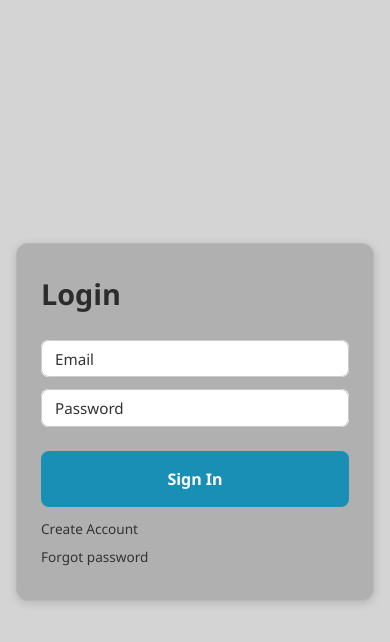
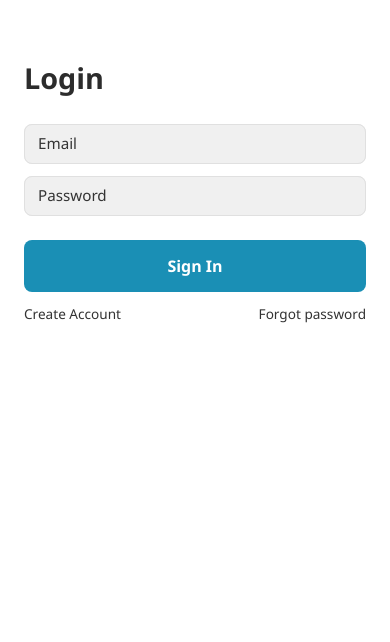
Before and after one commit to himandhi/Expense-tracker, a React (Vite) app: page /login in a window 390 px wide. Shown: the top 642 px of the page. Built offline with nearby package versions, Linux system fonts and the light colour scheme.

Commit message:
feat: add mobile responsive design for all pages

```diff
--- a/src/pages/ForgotPasswordPage.jsx
+++ b/src/pages/ForgotPasswordPage.jsx
@@ -1,18 +1,9 @@
 // ============================================================
 // FILE: src/pages/ForgotPasswordPage.jsx
-// PURPOSE: Reset Password page — matching reference image
-// TECH: React + Material UI + styled-components + Formik + Yup
-//
-// THIS PAGE IS SIMPLER THAN LOGIN/REGISTER:
-// - Only ONE field (Email)
-// - One button (Send Password Reset Link)
-// - One link (Back → goes to Login)
+// UPDATED: Mobile responsive — card disappears on small screens
 // ============================================================
 
 import React, { useState } from "react";
-// ↑ NEW: We import useState here to show a success message
-//   after the user submits the form.
-
 import { useFormik } from "formik";
 import * as Yup from "yup";
 import { Box, Typography, TextField, Button, Link } from "@mui/material";
@@ -21,9 +12,6 @@ import { useNavigate } from "react-router-dom";
 
 // ─────────────────────────────────────────────────────────────
 // STYLED COMPONENTS
-// Same pattern as Login and Register pages.
-// You'll notice these are reused — later you can move them
-// to a shared file like src/styles/AuthStyles.js
 // ─────────────────────────────────────────────────────────────
 
 const PageWrapper = styled.div`
@@ -35,7 +23,9 @@ const PageWrapper = styled.div`
   background-color: #d4d4d4;
 
   @media (max-width: 600px) {
-    padding: 16px;
+    background-color: #ffffff;
+    align-items: flex-start;
+    padding-top: 60px;
   }
 `;
 
@@ -49,7 +39,11 @@ const ResetCard = styled.div`
   box-shadow: 0 2px 10px rgba(0, 0, 0, 0.15);
 
   @media (max-width: 600px) {
-    padding: 32px 24px;
+    background-color: transparent;
+    border: none;
+    border-radius: 0;
+    box-shadow: none;
+    padding: 0 24px;
     max-width: 100%;
   }
 `;
@@ -92,8 +86,14 @@ const StyledTextField = styled(TextField)`
     }
 
     @media (max-width: 600px) {
+      background-color: #f0f0f0;
+
       .MuiOutlinedInput-root {
-        font-size: 0.9rem;
+        background-color: #f0f0f0;
+
+        fieldset {
+          border-color: #e0e0e0;
+        }
       }
     }
   }
@@ -119,24 +119,13 @@ const StyledButton = styled(Button)`
       background-color: #7ec4d9;
       color: #ffffff;
     }
-
-    @media (max-width: 600px) {
-      padding: 14px;
-    }
   }
 `;
 
 const BackLinkWrapper = styled.div`
   margin-top: 12px;
-
-  @media (max-width: 400px) {
-    text-align: left;
-  }
 `;
 
-// ── Success message styled component ──
-// NEW CONCEPT: This only appears AFTER the form is submitted.
-// We use useState to toggle its visibility.
 const SuccessMessage = styled.div`
   background-color: #e8f5e9;
   color: #2e7d32;
@@ -149,7 +138,6 @@ const SuccessMessage = styled.div`
 
 // ─────────────────────────────────────────────────────────────
 // VALIDATION SCHEMA
-// Only email is needed — simpler than Login/Register
 // ─────────────────────────────────────────────────────────────
 
 const validationSchema = Yup.object({
@@ -160,31 +148,17 @@ const validationSchema = Yup.object({
 
 // ─────────────────────────────────────────────────────────────
 // THE FORGOT PASSWORD COMPONENT
-//
-// NEW CONCEPT: Success state
-// After the user submits, we show a green success message
-// instead of navigating away. This is common for "reset
-// password" flows — the user stays on the page and sees
-// confirmation that the email was sent.
 // ─────────────────────────────────────────────────────────────
 
 const ForgotPasswordPage = () => {
   const navigate = useNavigate();
-
-  // State to track if the form was submitted successfully
   const [submitted, setSubmitted] = useState(false);
 
   const formik = useFormik({
-    initialValues: {
-      email: "",
-    },
+    initialValues: { email: "" },
     validationSchema: validationSchema,
     onSubmit: (values) => {
       console.log("Password reset requested for:", values.email);
-
-      // Show success message
-      // In a real app, you'd call your backend API here to
-      // send the actual reset email, then show this message.
       setSubmitted(true);
     },
   });
@@ -192,7 +166,6 @@ const ForgotPasswordPage = () => {
   return (
     <PageWrapper>
       <ResetCard>
-        {/* ── HEADING ── */}
         <Typography
           variant="h4"
           component="h1"
@@ -207,15 +180,6 @@ const ForgotPasswordPage = () => {
           Reset Password
         </Typography>
 
-        {/*
-          NEW CONCEPT: Conditional rendering with &&
-
-          {submitted && <SuccessMessage>...</SuccessMessage>}
-
-          This is a shorthand for: if submitted is true, show the message.
-          Unlike the ternary (condition ? a : b), the && operator
-          only shows something when true — nothing when false.
-        */}
         {submitted && (
           <SuccessMessage>
             Password reset link has been sent to your email!
@@ -223,7 +187,6 @@ const ForgotPasswordPage = () => {
         )}
 
         <Box component="form" onSubmit={formik.handleSubmit} noValidate>
-          {/* ── EMAIL FIELD ── */}
           <StyledTextField
             fullWidth
             id="email"
@@ -239,32 +202,21 @@ const ForgotPasswordPage = () => {
             helperText={formik.touched.email && formik.errors.email}
           />
 
-          {/* ── SUBMIT BUTTON ── */}
-          <StyledButton
-            type="submit"
-            variant="contained"
-            disableElevation
-          >
+          <StyledButton type="submit" variant="contained" disableElevation>
             Send Password Reset Link
           </StyledButton>
 
-          {/* ── BACK LINK ── */}
           <BackLinkWrapper>
             <Link
               href="/login"
               underline="none"
-              onClick={(e) => {
-                e.preventDefault();
-                navigate("/login");
-              }}
+              onClick={(e) => { e.preventDefault(); navigate("/login"); }}
               sx={{
                 color: "#333333",
                 fontSize: "0.85rem",
                 fontWeight: 500,
                 cursor: "pointer",
-                "&:hover": {
-                  textDecoration: "underline",
-                },
+                "&:hover": { textDecoration: "underline" },
               }}
             >
               Back
--- a/src/pages/HomePage.jsx
+++ b/src/pages/HomePage.jsx
@@ -1,10 +1,11 @@
 // ============================================================
 // FILE: src/pages/HomePage.jsx
-// PURPOSE: Expense Tracker home page
-//
-// FIX: History is now a TRANSACTION history (not just expenses)
-//      Income appears in the list with a GREEN badge
-//      When you edit income, the Income entry updates automatically
+// UPDATED: Mobile responsive matching the mobile UI design
+//   - Title centered on mobile
+//   - Sign Out button full width on mobile
+//   - Cards stacked vertically
+//   - Form fields stacked vertically
+//   - History centered heading on mobile
 // ============================================================
 
 import React, { useState } from "react";
@@ -33,11 +34,12 @@ const PageWrapper = styled.div`
   background-color: #ffffff;
   padding: 24px 40px;
 
-  @media (max-width: 768px) {
-    padding: 16px 20px;
+  @media (max-width: 600px) {
+    padding: 16px;
   }
 `;
 
+// Header: side-by-side on desktop, stacked + centered on mobile
 const Header = styled.div`
   display: flex;
   justify-content: space-between;
@@ -47,10 +49,12 @@ const Header = styled.div`
   @media (max-width: 600px) {
     flex-direction: column;
     gap: 12px;
-    align-items: flex-start;
+    align-items: center;
+    text-align: center;
   }
 `;
 
+// Cards: 3 columns on desktop, 1 column on mobile
 const CardsRow = styled.div`
   display: grid;
   grid-template-columns: repeat(3, 1fr);
@@ -145,6 +149,7 @@ const AddExpenseSection = styled.div`
   margin-top: 16px;
 `;
 
+// Form fields: side-by-side on desktop, stacked on mobile
 const FormRow = styled.div`
   display: grid;
   grid-template-columns: 1fr 1fr;
@@ -213,10 +218,7 @@ const SearchField = styled(TextField)`
 // ─────────────────────────────────────────────────────────────
 
 const expenseValidationSchema = Yup.object({
-  name: Yup.string()
-    .trim()
-    .required("Name is required"),
-
+  name: Yup.string().trim().required("Name is required"),
   cost: Yup.number()
     .typeError("Cost must be a number")
     .positive("Cost must be greater than 0")
@@ -225,38 +227,15 @@ const expenseValidationSchema = Yup.object({
 
 // ─────────────────────────────────────────────────────────────
 // THE HOME PAGE COMPONENT
-//
-// HOW THE TRANSACTION HISTORY WORKS NOW:
-//
-// We store ONE list called "transactions" which has TWO types:
-//   - type: "expense"  → red badge (Shopping, Holiday, etc.)
-//   - type: "income"   → green badge (Income)
-//
-// When you edit income:
-//   1. The Income card updates
-//   2. The Income entry in History updates automatically
-//
-// Spent = sum of only "expense" type transactions
-// Remaining = Income - Spent
 // ─────────────────────────────────────────────────────────────
 
 const HomePage = () => {
   const navigate = useNavigate();
 
-  // ── STATE ──
-
-  // Income value (shown in the Income card)
   const [income, setIncome] = useState(0);
   const [isEditingIncome, setIsEditingIncome] = useState(false);
   const [incomeInput, setIncomeInput] = useState("");
 
-  // Transaction history: contains BOTH expenses AND income
-  // Each item has a "type" field: "expense" or "income"
-  //
-  // NEW CONCEPT: The "type" field
-  // By adding a type to each item, we can tell them apart:
-  //   - "expense" items get a RED badge and count toward "Spent"
-  //   - "income" items get a GREEN badge and DON'T count toward "Spent"
   const [transactions, setTransactions] = useState([
     { id: 1, name: "Shopping", cost: 500.0, type: "expense" },
     { id: 2, name: "Holiday", cost: 500.0, type: "expense" },
@@ -267,32 +246,21 @@ const HomePage = () => {
 
   const [searchTerm, setSearchTerm] = useState("");
 
-  // ── CALCULATIONS ──
-
-  // Spent = sum of ONLY expense-type transactions
   const totalSpent = transactions
     .filter((t) => t.type === "expense")
     .reduce((sum, t) => sum + t.cost, 0);
 
-  // Remaining = Income - Spent
   const remaining = income - totalSpent;
 
-  // Filtered transactions for search
   const filteredTransactions = transactions.filter((t) =>
     t.name.toLowerCase().includes(searchTerm.toLowerCase())
   );
 
-  // ── HANDLERS ──
-
   const handleDelete = (id) => {
-    // Find the transaction to check its type
     const transaction = transactions.find((t) => t.id === id);
-
-    // If deleting the income entry, reset income to 0
     if (transaction && transaction.type === "income") {
       setIncome(0);
     }
-
     setTransactions(transactions.filter((t) => t.id !== id));
   };
 
@@ -304,27 +272,17 @@ const HomePage = () => {
   const handleSaveIncome = () => {
     const newIncome = parseFloat(incomeInput);
     if (!isNaN(newIncome) && newIncome >= 0) {
-      // Update the income value
       setIncome(newIncome);
       setIsEditingIncome(false);
 
-      // FIX: Update or create the Income entry in transactions
-      // Check if an Income entry already exists
       const incomeExists = transactions.some((t) => t.type === "income");
-
       if (incomeExists) {
-        // Update existing Income entry
-        // .map() creates a new array where the income item has the new cost
         setTransactions(
           transactions.map((t) =>
             t.type === "income" ? { ...t, cost: newIncome } : t
           )
         );
-        // ↑ { ...t, cost: newIncome } means:
-        //   "copy everything from t, but replace cost with newIncome"
-        //   This is called the "spread operator" for objects.
       } else {
-        // Add new Income entry if it was previously deleted
         setTransactions([
           ...transactions,
           { id: Date.now(), name: "Income", cost: newIncome, type: "income" },
@@ -333,27 +291,21 @@ const HomePage = () => {
     }
   };
 
-  // ── FORMIK for Add Expense ──
   const formik = useFormik({
-    initialValues: {
-      name: "",
-      cost: "",
-    },
+    initialValues: { name: "", cost: "" },
     validationSchema: expenseValidationSchema,
     onSubmit: (values, { resetForm }) => {
       const newTransaction = {
         id: Date.now(),
         name: values.name.trim(),
         cost: parseFloat(values.cost),
-        type: "expense", // New items from the form are always expenses
+        type: "expense",
       };
-
       setTransactions([...transactions, newTransaction]);
       resetForm();
     },
   });
 
-  // ── JSX ──
   return (
     <PageWrapper>
       {/* ═══ HEADER ═══ */}
@@ -377,6 +329,11 @@ const HomePage = () => {
             borderRadius: "20px",
             padding: "8px 24px",
             "&:hover": { backgroundColor: "#d32f2f" },
+            // MOBILE: Full width button
+            "@media (max-width: 600px)": {
+              width: "100%",
+              borderRadius: "8px",
+            },
           }}
         >
           Sign Out
@@ -385,10 +342,8 @@ const HomePage = () => {
 
       {/* ═══ SUMMARY CARDS ═══ */}
       <CardsRow>
-        {/* Income Card */}
         <SummaryCard bgColor="#c8e6c9">
           <SummaryText>Income: RS {income.toFixed(2)}</SummaryText>
-
           {isEditingIncome ? (
             <Box sx={{ display: "flex", gap: 1, alignItems: "center" }}>
               <TextField
@@ -433,12 +388,10 @@ const HomePage = () => {
           )}
         </SummaryCard>
 
-        {/* Remaining Card */}
         <SummaryCard bgColor="#c8e6c9">
           <SummaryText>Remaining: RS {remaining.toFixed(2)}</SummaryText>
         </SummaryCard>
 
-        {/* Spent Card */}
         <SummaryCard bgColor="#81d4fa">
           <SummaryText>Spent: RS {totalSpent.toFixed(2)}</SummaryText>
         </SummaryCard>
@@ -449,7 +402,15 @@ const HomePage = () => {
         <Typography
           variant="h5"
           component="h2"
-          sx={{ fontWeight: 700, color: "#1a1a1a", marginBottom: "16px" }}
+          sx={{
+            fontWeight: 700,
+            color: "#1a1a1a",
+            marginBottom: "16px",
+            // MOBILE: Center the heading
+            "@media (max-width: 600px)": {
+              textAlign: "center",
+            },
+          }}
         >
           History
         </Typography>
@@ -475,13 +436,7 @@ const HomePage = () => {
             filteredTransactions.map((transaction) => (
               <ExpenseItem key={transaction.id}>
                 <ExpenseName>{transaction.name}</ExpenseName>
-
                 <ItemRight>
-                  {/*
-                    Badge color depends on type:
-                    - "income" → green (#4caf50)
-                    - "expense" → red (#ef5350)
-                  */}
                   <AmountBadge
                     badgeColor={
                       transaction.type === "income" ? "#4caf50" : "#ef5350"
@@ -489,7 +444,6 @@ const HomePage = () => {
                   >
                     Rs. {transaction.cost.toFixed(2)}
                   </AmountBadge>
-
                   <IconButton
                     size="small"
                     onClick={() => handleDelete(transaction.id)}
@@ -505,11 +459,7 @@ const HomePage = () => {
             ))
           ) : (
             <Typography
-              sx={{
-                textAlign: "center",
-                color: "#999999",
-                padding: "24px",
-              }}
+              sx={{ textAlign: "center", color: "#999999", padding: "24px" }}
             >
               No transactions found
             </Typography>
@@ -522,7 +472,15 @@ const HomePage = () => {
         <Typography
           variant="h5"
           component="h2"
-          sx={{ fontWeight: 700, color: "#1a1a1a", marginBottom: "16px" }}
+          sx={{
+            fontWeight: 700,
+            color: "#1a1a1a",
+            marginBottom: "16px",
+            // MOBILE: Center the heading
+            "@media (max-width: 600px)": {
+              textAlign: "center",
+            },
+          }}
         >
           Add Expence
         </Typography>
@@ -542,7 +500,6 @@ const HomePage = () => {
               error={formik.touched.name && Boolean(formik.errors.name)}
               helperText={formik.touched.name && formik.errors.name}
             />
-
             <StyledTextField
               fullWidth
               id="cost"
@@ -569,6 +526,10 @@ const HomePage = () => {
               borderRadius: "8px",
               padding: "8px 32px",
               "&:hover": { backgroundColor: "#0d6d8a" },
+              // MOBILE: Full width Save button
+              "@media (max-width: 600px)": {
+                width: "100%",
+              },
             }}
           >
             Save
--- a/src/pages/LoginPage.jsx
+++ b/src/pages/LoginPage.jsx
@@ -1,7 +1,6 @@
 // ============================================================
 // FILE: src/pages/LoginPage.jsx
-// PURPOSE: Login page — with React Router navigation
-// UPDATED: onSubmit now navigates to /home
+// UPDATED: Mobile responsive — card disappears on small screens
 // ============================================================
 
 import React from "react";
@@ -23,8 +22,14 @@ const PageWrapper = styled.div`
   align-items: center;
   background-color: #d4d4d4;
 
+  /*
+    MOBILE FIX: On small screens, remove the grey background
+    and let content fill the full white screen.
+  */
   @media (max-width: 600px) {
-    padding: 16px;
+    background-color: #ffffff;
+    align-items: flex-start;
+    padding-top: 60px;
   }
 `;
 
@@ -37,8 +42,16 @@ const LoginCard = styled.div`
   border-radius: 12px;
   box-shadow: 0 2px 10px rgba(0, 0, 0, 0.15);
 
+  /*
+    MOBILE FIX: Remove card styling — no background, no border,
+    no shadow, no border-radius. Content sits directly on white bg.
+  */
   @media (max-width: 600px) {
-    padding: 32px 24px;
+    background-color: transparent;
+    border: none;
+    border-radius: 0;
+    box-shadow: none;
+    padding: 0 24px;
     max-width: 100%;
   }
 `;
@@ -80,9 +93,19 @@ const StyledTextField = styled(TextField)`
       color: #000000;
     }
 
+    /*
+      MOBILE FIX: Light grey background on inputs to match
+      the mobile design images.
+    */
     @media (max-width: 600px) {
+      background-color: #f0f0f0;
+
       .MuiOutlinedInput-root {
-        font-size: 0.9rem;
+        background-color: #f0f0f0;
+
+        fieldset {
+          border-color: #e0e0e0;
+        }
       }
     }
   }
@@ -108,10 +131,6 @@ const StyledButton = styled(Button)`
       background-color: #7ec4d9;
       color: #ffffff;
     }
-
-    @media (max-width: 600px) {
-      padding: 14px;
-    }
   }
 `;
 
@@ -120,12 +139,6 @@ const LinksRow = styled.div`
   justify-content: space-between;
   align-items: center;
   margin-top: 12px;
-
-  @media (max-width: 400px) {
-    flex-direction: column;
-    gap: 8px;
-    align-items: flex-start;
-  }
 `;
 
 // ─────────────────────────────────────────────────────────────
@@ -150,17 +163,8 @@ const LoginPage = () => {
   const navigate = useNavigate();
 
   const formik = useFormik({
-    initialValues: {
-      email: "",
-      password: "",
-    },
+    initialValues: { email: "", password: "" },
     validationSchema: validationSchema,
-
-    // ── CHANGED: Navigate to home page instead of showing alert ──
-    // Before:  alert(`Login attempt:\nEmail: ${values.email}`);
-    // After:   navigate("/home");
-    // Later when you add a backend, you'll first call your API
-    // to verify credentials, and only navigate on success.
     onSubmit: (values) => {
       console.log("Login submitted with:", values);
       navigate("/home");
@@ -215,11 +219,7 @@ const LoginPage = () => {
             helperText={formik.touched.password && formik.errors.password}
           />
 
-          <StyledButton
-            type="submit"
-            variant="contained"
-            disableElevation
-          >
+          <StyledButton type="submit" variant="contained" disableElevation>
             Sign In
           </StyledButton>
 
@@ -227,18 +227,13 @@ const LoginPage = () => {
             <Link
               href="/register"
               underline="none"
-              onClick={(e) => {
-                e.preventDefault();
-                navigate("/register");
-              }}
+              onClick={(e) => { e.preventDefault(); navigate("/register"); }}
               sx={{
                 color: "#333333",
                 fontSize: "0.85rem",
                 fontWeight: 500,
                 cursor: "pointer",
-                "&:hover": {
-                  textDecoration: "underline",
-                },
+                "&:hover": { textDecoration: "underline" },
               }}
             >
               Create Account
@@ -247,18 +242,13 @@ const LoginPage = () => {
             <Link
               href="/forgot-password"
               underline="none"
-              onClick={(e) => {
-                e.preventDefault();
-                navigate("/forgot-password");
-              }}
+              onClick={(e) => { e.preventDefault(); navigate("/forgot-password"); }}
               sx={{
                 color: "#333333",
                 fontSize: "0.85rem",
                 fontWeight: 400,
                 cursor: "pointer",
-                "&:hover": {
-                  textDecoration: "underline",
-                },
+                "&:hover": { textDecoration: "underline" },
               }}
             >
               Forgot password
--- a/src/pages/RegisterPage.jsx
+++ b/src/pages/RegisterPage.jsx
@@ -1,7 +1,6 @@
 // ============================================================
 // FILE: src/pages/RegisterPage.jsx
-// PURPOSE: Register page — matching the reference image
-// UPDATED: onSubmit now navigates to /login
+// UPDATED: Mobile responsive — card disappears on small screens
 // ============================================================
 
 import React from "react";
@@ -24,7 +23,9 @@ const PageWrapper = styled.div`
   background-color: #d4d4d4;
 
   @media (max-width: 600px) {
-    padding: 16px;
+    background-color: #ffffff;
+    align-items: flex-start;
+    padding-top: 60px;
   }
 `;
 
@@ -38,7 +39,11 @@ const RegisterCard = styled.div`
   box-shadow: 0 2px 10px rgba(0, 0, 0, 0.15);
 
   @media (max-width: 600px) {
-    padding: 32px 24px;
+    background-color: transparent;
+    border: none;
+    border-radius: 0;
+    box-shadow: none;
+    padding: 0 24px;
     max-width: 100%;
   }
 `;
@@ -81,8 +86,14 @@ const StyledTextField = styled(TextField)`
     }
 
     @media (max-width: 600px) {
+      background-color: #f0f0f0;
+
       .MuiOutlinedInput-root {
-        font-size: 0.9rem;
+        background-color: #f0f0f0;
+
+        fieldset {
+          border-color: #e0e0e0;
+        }
       }
     }
   }
@@ -108,19 +119,11 @@ const StyledButton = styled(Button)`
       background-color: #7ec4d9;
       color: #ffffff;
     }
-
-    @media (max-width: 600px) {
-      padding: 14px;
-    }
   }
 `;
 
 const BackLinkWrapper = styled.div`
   margin-top: 12px;
-
-  @media (max-width: 400px) {
-    text-align: left;
-  }
 `;
 
 // ─────────────────────────────────────────────────────────────
@@ -145,17 +148,8 @@ const RegisterPage = () => {
   const navigate = useNavigate();
 
   const formik = useFormik({
-    initialValues: {
-      email: "",
-      password: "",
-    },
+    initialValues: { email: "", password: "" },
     validationSchema: validationSchema,
-
-    // ── CHANGED: Navigate to login page instead of showing alert ──
-    // Before:  alert(`Registration attempt:\nEmail: ${values.email}`);
-    // After:   navigate("/login");
-    // Later when you add a backend, you'll first call your API
-    // to create the account, and only navigate on success.
     onSubmit: (values) => {
       console.log("Register submitted with:", values);
       navigate("/login");
@@ -210,11 +204,7 @@ const RegisterPage = () => {
             helperText={formik.touched.password && formik.errors.password}
           />
 
-          <StyledButton
-            type="submit"
-            variant="contained"
-            disableElevation
-          >
+          <StyledButton type="submit" variant="contained" disableElevation>
             Register
           </StyledButton>
 
@@ -222,18 +212,13 @@ const RegisterPage = () => {
             <Link
               href="/login"
               underline="none"
-              onClick={(e) => {
-                e.preventDefault();
-                navigate("/login");
-              }}
+              onClick={(e) => { e.preventDefault(); navigate("/login"); }}
               sx={{
                 color: "#333333",
                 fontSize: "0.85rem",
                 fontWeight: 500,
                 cursor: "pointer",
-                "&:hover": {
-                  textDecoration: "underline",
-                },
+                "&:hover": { textDecoration: "underline" },
               }}
             >
               Back
```
